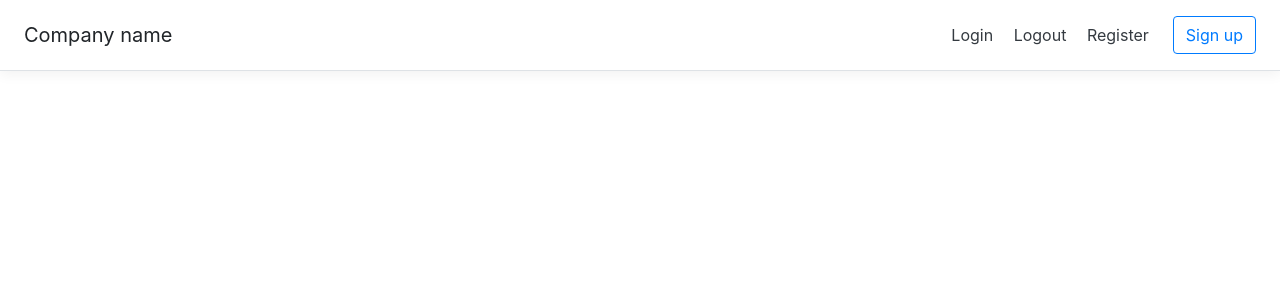
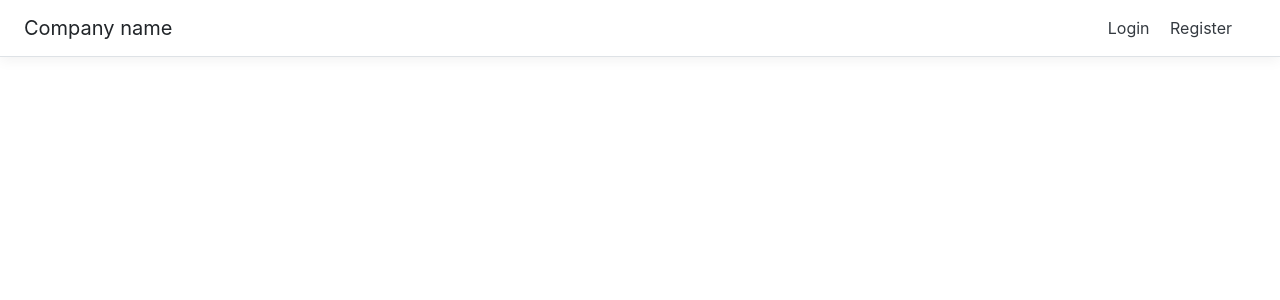
Before and after one commit to usermuser/reduxProj, a Django app: page /landing/ in a window 1280 px wide. Shown: the top 300 px of the page. Run offline with Django 3.2, Linux system fonts and the light colour scheme; some libraries are stand-ins or nearby versions.

Commit message:
login, logout, register links are working

```diff
--- a/landing/templates/landing/navbar.html
+++ b/landing/templates/landing/navbar.html
@@ -1,10 +1,19 @@
 <div class="d-flex flex-column flex-md-row align-items-center p-3 px-md-4 mb-3 bg-white border-bottom box-shadow">
-      <h5 class="my-0 mr-md-auto font-weight-normal">Company name</h5>
-      <nav class="my-2 my-md-0 mr-md-3">
-        <a class="p-2 text-dark" href="{% url 'auth_login' %}">Login</a>
-        <a class="p-2 text-dark" href="#">Logout</a>
-        <a class="p-2 text-dark" href="#">Register</a>
-        <!-- <a class="p-2 text-dark" href="#">Pricing</a> -->
-      </nav>
-      <a class="btn btn-outline-primary" href="#">Sign up</a>
+<h5 class="my-0 mr-md-auto font-weight-normal">Company name</h5>
+<nav class="my-2 my-md-0 mr-md-3">
+
+      {% if user.is_authenticated %}
+
+      <a class="p-2 text-dark" href="{% url 'auth_logout' %}">Logout</a>
+
+      {% else %}
+
+      <a class="p-2 text-dark" href="{% url 'auth_login' %}">Login</a>
+      <a class="p-2 text-dark" href="{% url 'registration_register' %}">Register</a>
+
+      {% endif %}
+
+<!-- <a class="p-2 text-dark" href="#">Pricing</a> -->
+</nav>
+<!-- <a class="btn btn-outline-primary" href="#">Sign up</a> -->
 </div>
```
Also changed, not shown: README.md, db.sqlite3, 1 other file.
